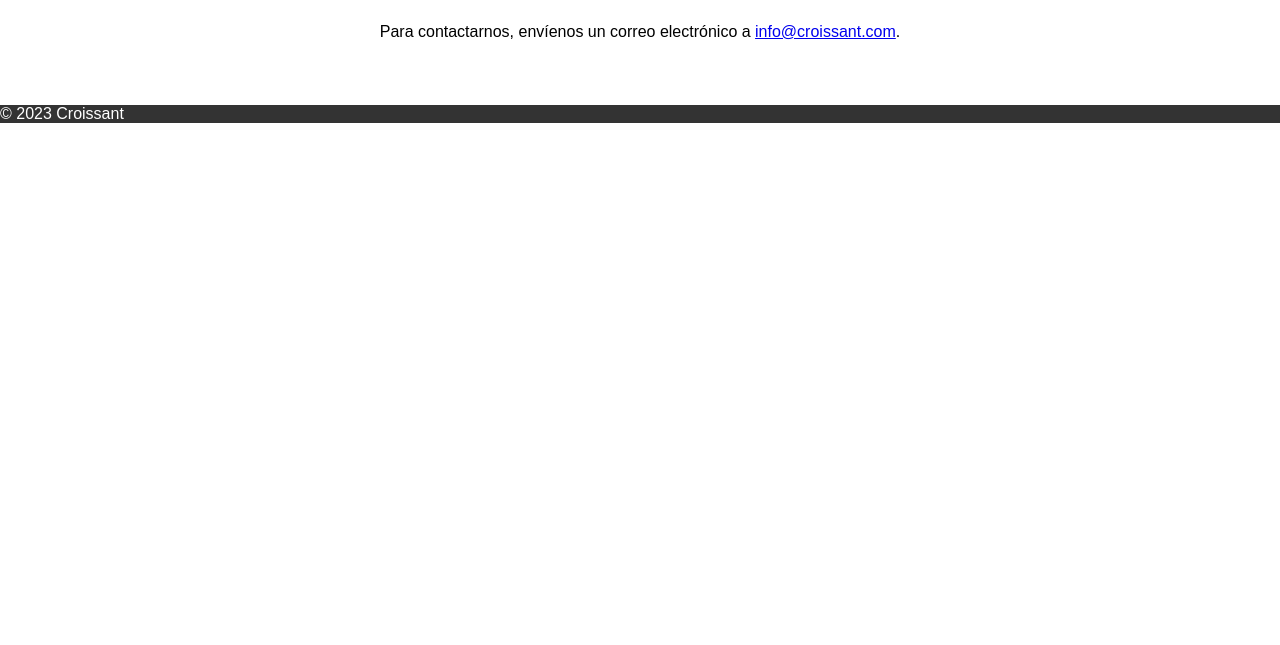
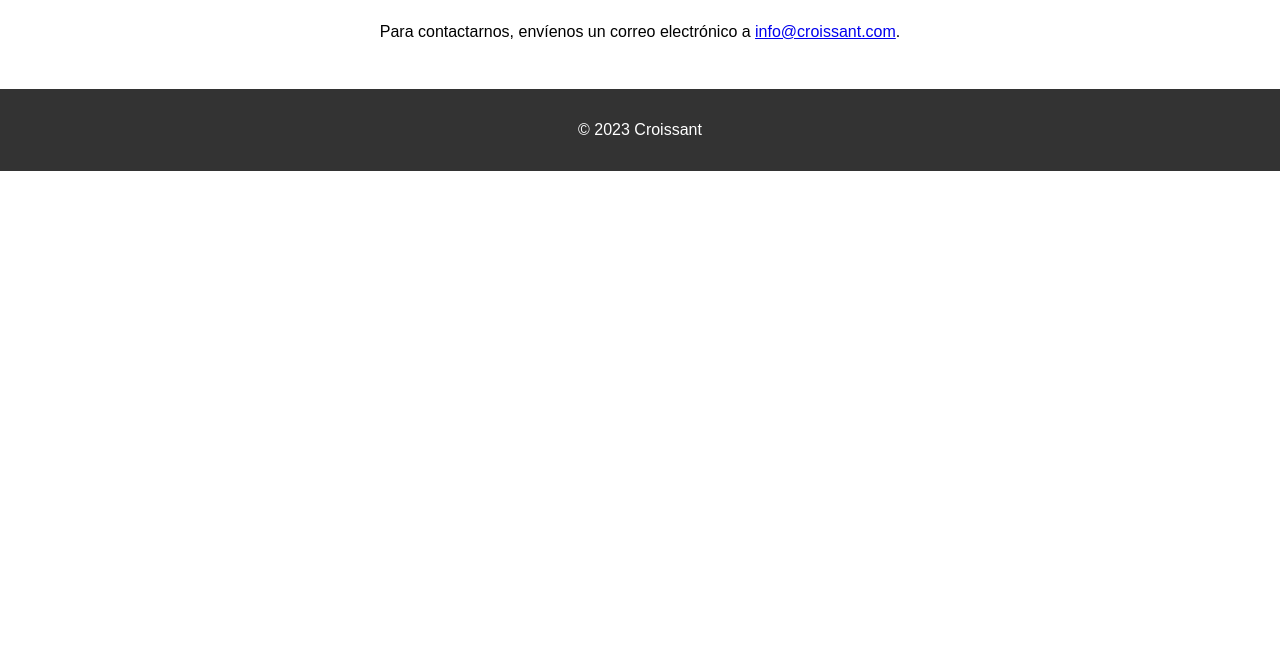
Before and after one commit to malecanclini/Croissant, a plain HTML site: page contact.html in a window 1280 px wide. Shown: the part 155-800 px from the top of the page. Drawn offline with Linux system fonts and the light colour scheme; files that its build step writes are made by us from their sources.

Commit message:
Update style.css

```diff
--- a/css/style.css
+++ b/css/style.css
@@ -48,3 +48,6 @@ img {
 footer {
     background-color: #333;
     color: #fff;
+    padding: 1em;
+    text-align: center;
+}
```
